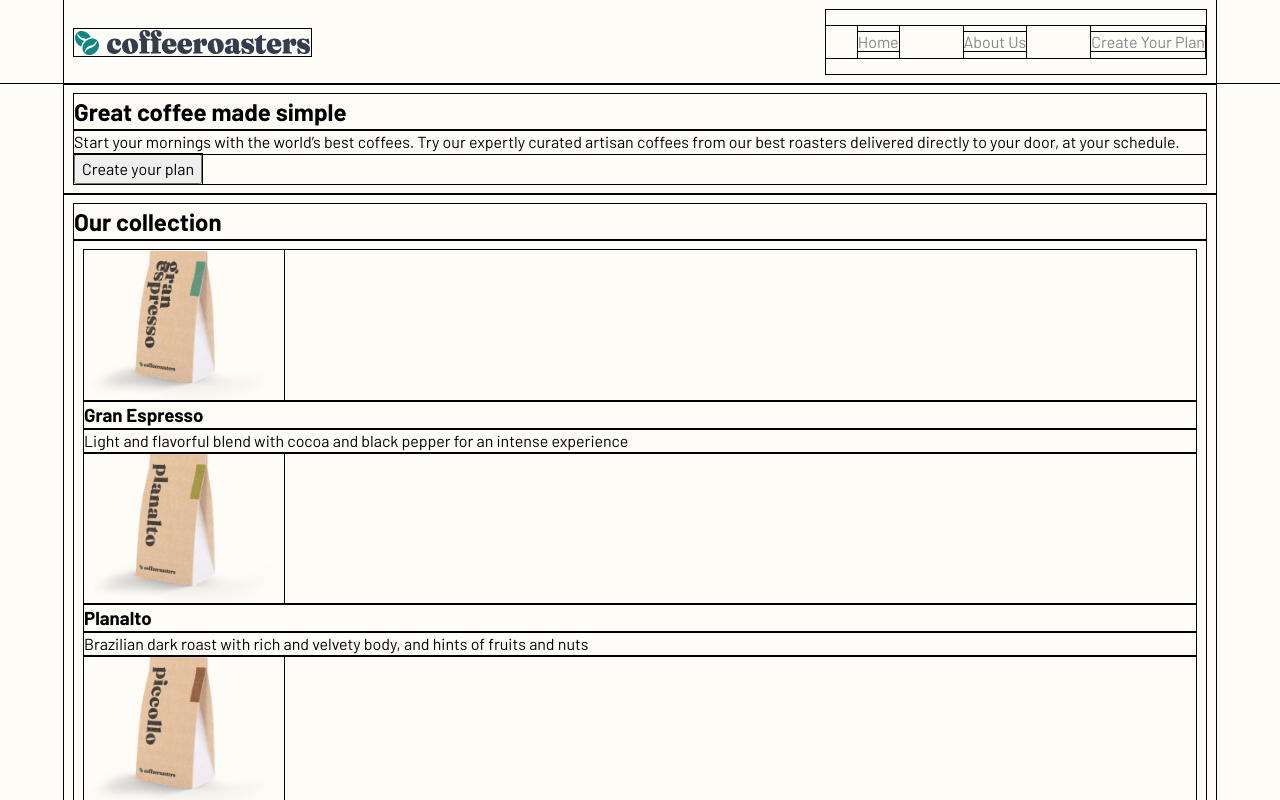
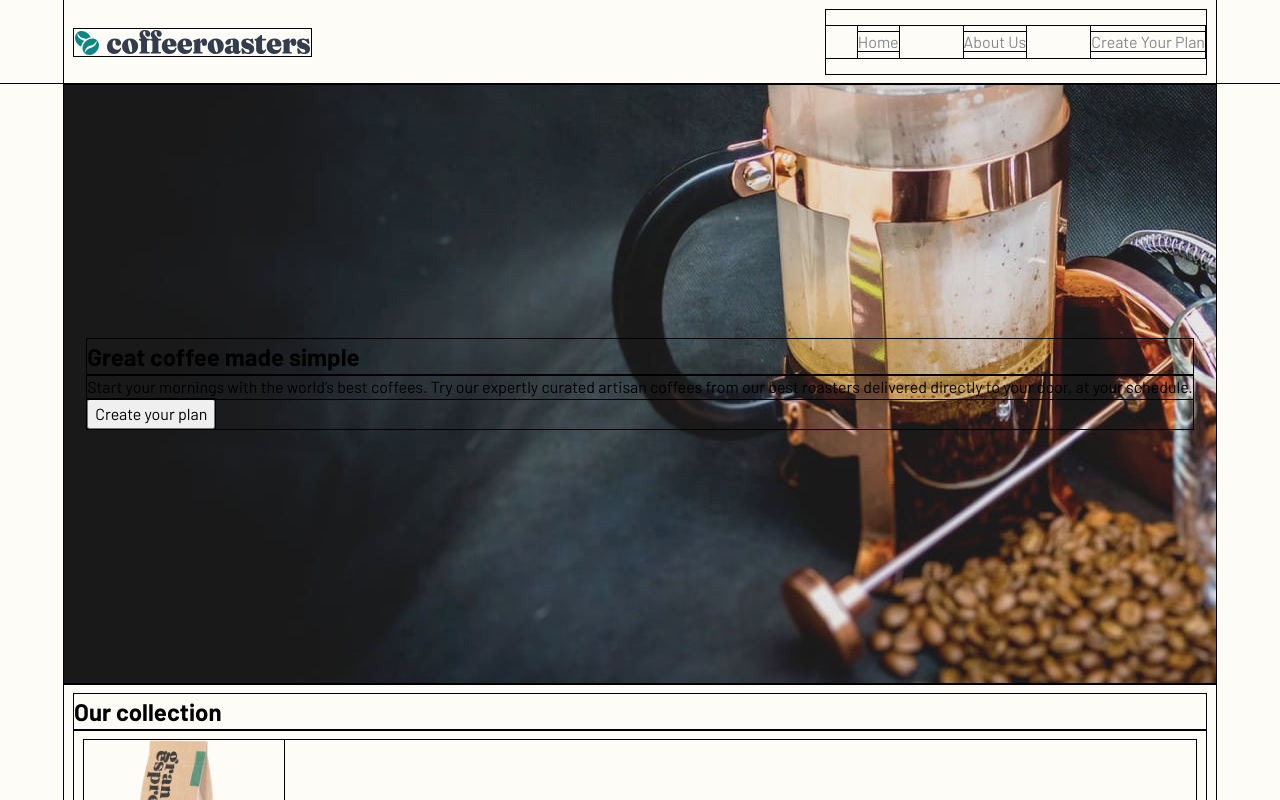
Before and after one commit to tlanettepollard/FEM-CoffeeRoasters-Subscription-Site-TLP, a React (Vite) app: page / in a window 1280 px wide. Shown: the top 800 px of the page. Built offline with nearby package versions, Linux system fonts and the light colour scheme.

Commit message:
Added home hero images
Signed-off-by: T. Lanette <TLPollard4516@gmail.com>

```diff
--- a/src/styles/abstracts/_media.scss
+++ b/src/styles/abstracts/_media.scss
@@ -1,7 +1,7 @@
 // Breakpoints
 $mobile: 375px;
 $lg-mobile: 576px;
-$sm-tablet: 768px;
+$sm-tablet: 767px;
 $md-tablet: 992px;
 $lg-tablet: 1024px;
 $xl-tablet: 1200px;
--- a/src/styles/abstracts/_mixins.scss
+++ b/src/styles/abstracts/_mixins.scss
@@ -94,7 +94,7 @@
 }
 
 
-// SM Tablet 768px
+// SM Tablet 767px
 @mixin bp-sm-tablet {
     @media screen and (max-width: $sm-tablet) {
         @content;
--- a/src/styles/layout/_hero.scss
+++ b/src/styles/layout/_hero.scss
@@ -0,0 +1,25 @@
+@use '../abstracts/' as *;
+@use '../base/' as *;
+
+.hero {
+    @include flex(column, center, center);
+}
+
+
+// Home
+.home {
+    background-image: url('/src/assets/home/desktop/image-hero-coffeepress.jpg');
+    height: 37.5rem;
+    background-size: cover;
+    background-position: center;
+    background-repeat: no-repeat;
+
+    @include bp-lg-tablet {
+        background-image: url('/src/assets/home/tablet/image-hero-coffeepress.jpg');
+        height: 31.25rem;
+    }
+
+    @include bp-sm-tablet {
+        background-image: url('/src/assets/home/mobile/image-hero-coffeepress.jpg');
+    }
+}
```
